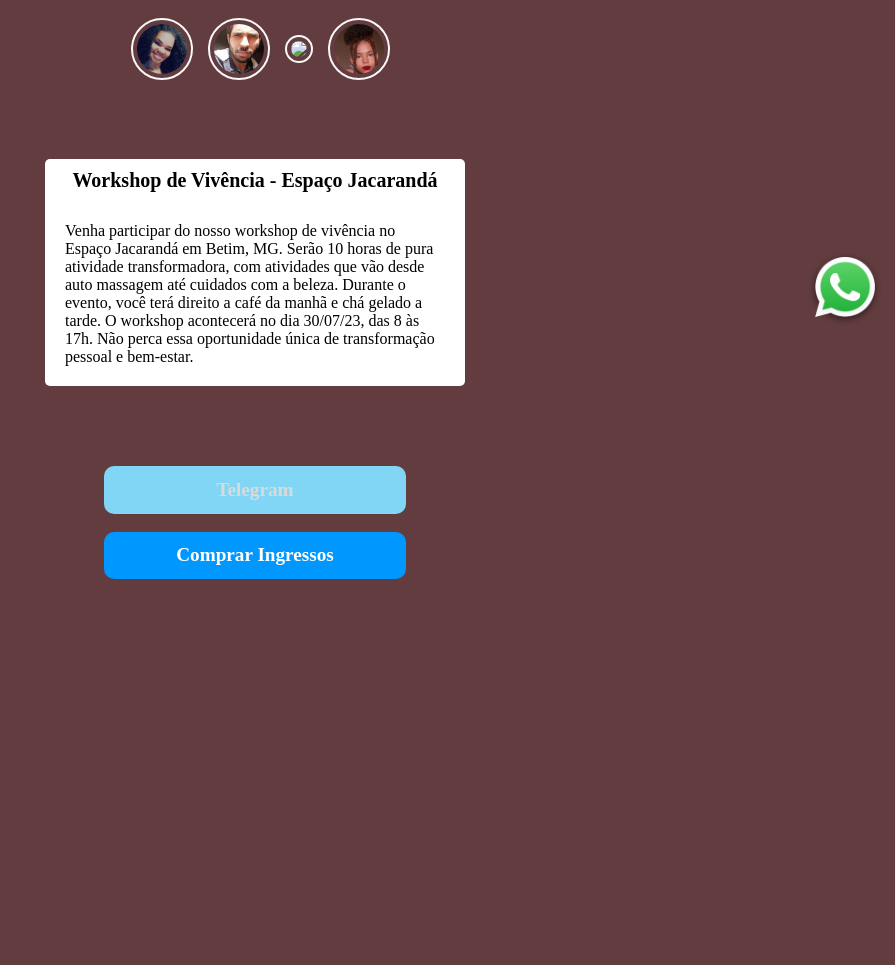
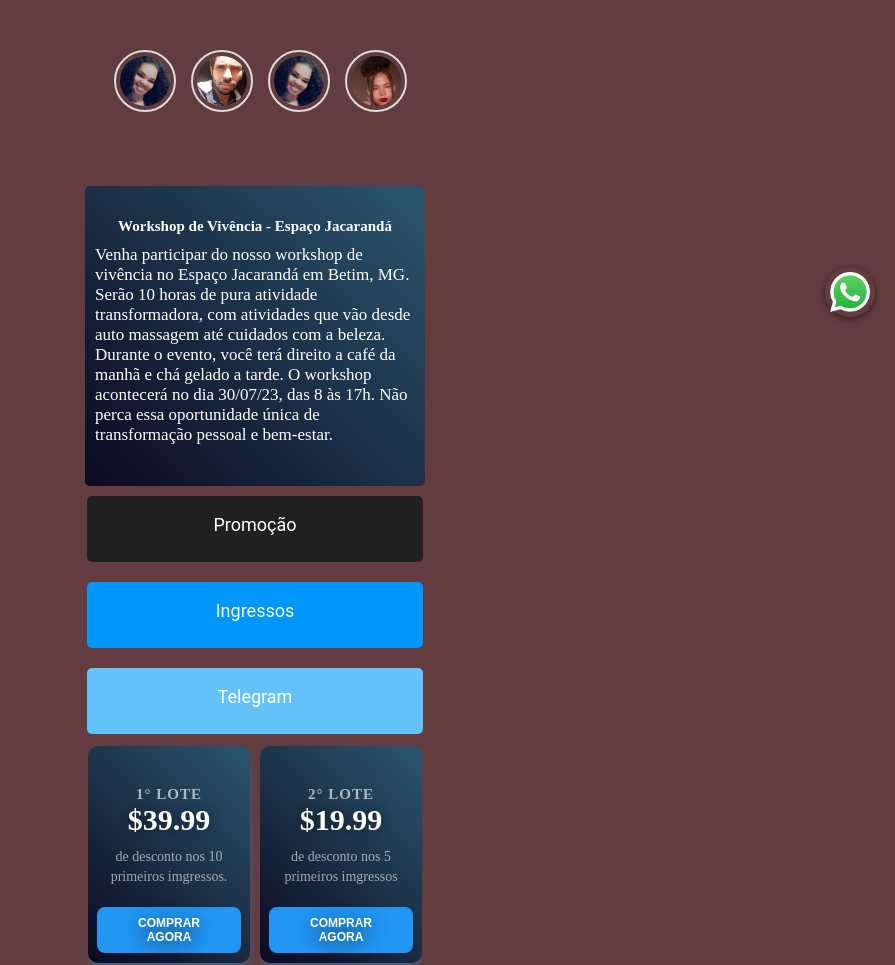
Before and after one commit to AliferSouza/florecer, a website with bundled scripts: page index.html in a window 1280 px wide. Shown: the part 463-1428 px from the top of the page, without its empty margins (385-1280 px from the left). Before the commit the page ends 1200 px from the top, so only its background shows below. Built offline with nearby package versions, Linux system fonts and the light colour scheme; files whose address does not match are found by name.

Commit message:
Add files via upload

```diff
--- a/src/components/relogio.js
+++ b/src/components/relogio.js
@@ -14,6 +14,8 @@ const diferencaEmDias = Math.round((dataFinal - dataAtual) / umDia);
   return `
     <div class="relogio">
     Faltam ${diferencaEmDias} dias.
+    <p>Para o evento que irá mundar a sua historia...</p>
     </div>
+
   `;
 }
--- a/src/dados/data.js
+++ b/src/dados/data.js
@@ -2,7 +2,7 @@
 const cardDateColaboradores = [
     {id:"vivi",img :"./src/img/vivi.jpg",vivi:'https://www.instagram.com/viviane.snt_/'},
     {id:"alifer", img:"./src/img/alifer.jpg",alifer:'https://www.instagram.com/alifer_oliveira_souza/'},
-    {id:"ester",img:"./src/img/Ester.jpg",ester:'https://www.instagram.com/grazileite.integrar/'},
+    {id:"vivi",img :"./src/img/vivi.jpg",vivi:'https://www.instagram.com/viviane.snt_/'},
     {id:"lest",img:"./src/img/lest.jpg",lest:'https://www.instagram.com/_drac_lb/'}
 
 
--- a/src/lib/index.js
+++ b/src/lib/index.js
@@ -33,6 +33,7 @@ import useTags from "./src/use/useTags.js"
 import useClick from "./src/use/useClick.js"
 import useTag from "./src/use/useTag.js"
 import useSearch from "./src/URL/useSearch.js"
+import useFuc from "./src/use/useFuc.js"
 
 
 export {
@@ -63,5 +64,6 @@ export {
   useTag,
   useClick,
   useSearch,
-  Emitter
+  Emitter,
+  useFuc
 };
--- a/src/lib/src/router/router-fuc/Router.js
+++ b/src/lib/src/router/router-fuc/Router.js
@@ -6,9 +6,8 @@ import erroPage from "../erroPage.js";
 export default function Router(componentsPages, component) {
   const cache = {};
   function getOrRenderComponent(componentCache) {
-
     const componentName = componentCache.toLowerCase();
-    const currentURL = location.pathname + location.hash;
+    const currentURL = location.pathname
     document.title = componentName.toUpperCase();
 
     if (!cache[componentName] || cache[componentName].url !== currentURL) {
@@ -18,9 +17,6 @@ export default function Router(componentsPages, component) {
 
     return cache[componentName].component;
   }
-
-
-
 
 
   async function route() {
--- /dev/null
+++ b/src/lib/src/use/useFuc.js
@@ -0,0 +1,4 @@
+export default window.useFuc =  (value) => {
+ return value
+
+};
--- a/src/main.js
+++ b/src/main.js
@@ -1,7 +1,6 @@
 import {Router } from"./lib/index.js"
-import home from "./pages/home.js"
+import florecer from "./pages/home.js"
 
 
 
-
-Router({home})
+Router({florecer})
--- a/src/pages/home.js
+++ b/src/pages/home.js
@@ -1,47 +1,66 @@
-import cardColaboradores from "../components/cardColaboradores.js";
+import cardColaboradores from "../components/cardColaboradores.js"
 import relogio from "../components/relogio.js"
 
 export default async function Home() {
 
   return `
   <div class="container_home">
+    <br>
+
+          <img src="./src/img/vivivi.png" alt="Logo" width="200" height="50">
 
           ${relogio()}
-       <img src="./src/dados/IMG-20230414-WA0018-removebg-preview.png" >
+
+          <img src="./src/img/logoo.png" alt="Logo" width="280" height="480">
+
           ${cardColaboradores()}
+          <div class="container_home_texto">
+            <h2>Workshop de Vivência - Espaço Jacarandá</h2>
+          <p>Venha participar do nosso workshop de vivência no Espaço Jacarandá em Betim, MG. Serão 10 horas de pura atividade transformadora, com atividades que vão desde auto massagem até cuidados com a beleza. Durante o evento, você terá direito a café da manhã e chá gelado a tarde. O workshop acontecerá no dia 30/07/23, das 8 às 17h. Não perca essa oportunidade única de transformação pessoal e bem-estar.</p>
+          </div>
 
 
-      <div class="texte-container">
-        <h2>Workshop de Vivência - Espaço Jacarandá</h2>
-        <p>
-          Venha participar do nosso workshop de vivência no Espaço Jacarandá em Betim, MG.
-          Serão 10 horas de pura atividade transformadora, com atividades que vão desde
-          auto massagem até cuidados com a beleza. Durante o evento, você terá direito a café
-          da manhã e chá gelado a tarde. O workshop acontecerá no dia 30/07/23, das 8 às 17h.
-          Não perca essa oportunidade única de transformação pessoal e bem-estar.
-        </p>
+
+          <div class="container_home_buttons">
+            <a class="btn  btn-2" href="#">Promoção</a>
+            <a class="btn btn-1" href="#">Ingressos</a>
+            <a class="btn btn-3" href="#">Telegram</a>
           </div>
-
-    <div class="button-container">
-      <a href="https://telegram.org/" target="_blank" class="button button-telegram">Telegram</a>
-      <br>
-      <a href="https://simpla.com.br/" target="_blank" class="button button-simpla">Comprar Ingressos</a>
-    </div>
-    <br>
 
           <div class="whatsapp">
             <a href="https://wa.me/SEUNUMERODOWHATSAPP" target="_blank">
-  <img src="./src/img/whatsapp.png"  width="60" height="60">
+            <img src="./src/img/whatsapp.png"  width="40" height="40">
             </a>
           </div>
 
-
+          <div class="cards">
+          <div class="card">
+        <div class="content">
+          <div class="title">1° Lote</div>
+          <div class="price">$39.99</div>
+          <div class="description">de desconto nos 10 primeiros imgressos.</div>
+        </div>
+          <button>
+          Comprar agora
+          </button>
+         </div>
+         <div class="cards">
+          <div class="card">
+        <div class="content">
+          <div class="title">2° lote</div>
+          <div class="price">$19.99</div>
+          <div class="description">de desconto nos 5 primeiros imgressos</div>
+        </div>
+          <button>
+          Comprar agora
+          </button>
+         </div>
 
 </div>
 
 
 
 
-
-    `;
+          </div>
+          `
 }
--- a/src/styles/index.css
+++ b/src/styles/index.css
@@ -5,32 +5,130 @@
 
 body{
   display: flex;
-  justify-self: center;
+  justify-content: center;
   align-items: center;
-  flex-direction: column;
+  width: 100vw;
   background: #623c3f;
 }
 
 .container_home{
-  position: relative;
-  top: -100px;
+  width: 350px;
+  border-radius: 4px;
   display: flex;
-  justify-self: center;
+  align-items: center;
+  justify-items: center;
+  flex-direction: column;
+  background: #623c3f;
+  border-radius: 8px;
+}
+
+.relogio{
+  position: absolute;
+  top: 80px;
+  color: #fff;
+  z-index: 20000;
+}
+
+.container_home_texto{
+  display: flex;
+  justify-content: center;
   align-items: center;
   flex-direction: column;
-  background: #623c3f;
-  width: 480px;
+  background: linear-gradient(45deg, #04051dea 0%, #2b566e 100%);
+  margin: 5px;
+  border-radius: 5px;
+  width: 340px;
+  height: 300px;
+  margin-bottom: 10px;
+  color: #fff;
 }
 
-img{
+.container_home_texto p{
+  margin: 10px;
+  font-size: 17px;
+}
+
+.container_home_texto h2{
+  font-size: 15px;
+}
+
+.container_home_buttons{
+  display: flex;
+  justify-content: center;
+  align-items: center;
+  flex-direction: column;
+  gap: 10px;
+  text-decoration: none;
+}
+
+.btn{
+  width: 300px;
+  height: 30px;
+  border-radius: 5px;
+  color: #fff;
+  text-decoration: none;
+  text-align: center;
+  margin-bottom: 10px;
+}
+.btn-1{
   position: relative;
+  padding: 1em 1em;
+  border: 0;
+  background-color: rgb(1, 150, 250);
+  font-family: "Roboto", Arial, "Segoe UI", sans-serif;
+  font-size: 18px;
+  font-weight: 400;
+  color: #fff;
+  z-index: 2;
 
 }
+.btn-2{
+ position: relative;
+ padding: 1em 1em;
+ border: 0;
+ background-color: #212121;
+ font-family: "Roboto", Arial, "Segoe UI", sans-serif;
+ font-size: 18px;
+ font-weight: 400;
+ color: #fff;
+ z-index: 2;
+}
+.btn-3{
+  position: relative;
+  padding: 1em 1em;
+  border: 0;
+  background-color: rgb(99, 194, 248);
+  font-family: "Roboto", Arial, "Segoe UI", sans-serif;
+  font-size: 18px;
+  font-weight: 400;
+  color: #fff;
+  z-index: 2;
+}
+
+.whatsapp {
+  position: fixed;
+  bottom: 20px;
+  right: 20px;
+  z-index: 30000;
+}
+
+.whatsapp a {
+  display: flex;
+  align-items: center;
+  justify-content: center;
+  width: 50px;
+  height: 50px;
+  color: #fff;
+  border-radius: 50%;
+  box-shadow: 0 2px 6px rgba(0, 0, 0, 0.5);
+  transition: all 0.3s ease;
+}
+
 
 /*css img integrantes*/
 .home-img-colaboradores{
   position: relative;
-  top: -100px;
+  top: -50px;
   width: 100%;
   display: flex;
   justify-content: center;
@@ -42,16 +140,18 @@ img{
 .home-img-colaboradores-redondo{
   width: 50px;
   padding: 4px;
-  border: 2px solid #faf8f9;
+  border: 2px solid #dddddd;
   border-radius: 50%;
   margin: 15px 0px 15px 10px;
   cursor: pointer;
+
+
 
 }
 
 /*css card*/
 .home-img-cards{
-  width: 90%;
+  width: 100%;
   display: flex;
   gap: 5px;
   cursor: pointer;
@@ -65,103 +165,176 @@ img{
   border-radius: 5px;
 }
 
-.texte-container{
+
+
+
+
+
+
+
+
+
+.cards{
   display: flex;
   justify-content: center;
   align-items: center;
-  flex-direction: column;
-  position: relative;
-  top: -40px;
-  background: #fff;
-  width: 420px;
-  border-radius: 5px;
-
-}
-
-h2{
-  margin: 10px;
-  font-size: 20px;
-
-}
-
-p{
-  margin: 20px;
-}
-
-.button-container{
-  display: flex;
-  justify-content: center;
-  align-items: center;
-  flex-direction: column;
-  padding: 40px;
+  gap: 10px;
+  overflow-x: auto;
 }
 
 
-.button-telegram{
-  padding: 0.8rem 7rem;
-  background-color: #82d6f5;
-  color: rgb(219, 218, 218);
+.card {
+  display: flex;
+  flex-direction: column;
+  align-items: center;
+  justify-content: space-around;
+  width: 160px;
+  padding: 10px 1px;
+  margin: 2px 0;
+  text-align: center;
+  position: relative;
+  cursor: pointer;
+  box-shadow: 0 10px 15px -3px rgba(33,150,243,.4),0 4px 6px -4px rgba(33,150,243,.4);
   border-radius: 10px;
-  text-decoration: none;
-  font-size: 1.2rem;
-  font-weight: bold;
-
+  background-color: #6B6ECC;
+  background: linear-gradient(45deg, #04051dea 0%, #2b566e 100%);
 }
 
-.button-simpla{
-  padding: 0.8rem 4.5rem;
-  background-color: #0097ff;
+.content {
+  padding: 20px;
+}
+
+.content .price {
   color: white;
-  border-radius: 10px;
-  text-decoration: none;
-  font-size: 1.2rem;
-  font-weight: bold;
+  font-weight: 600;
+  font-size:30px;
+  text-shadow: 0px 0px 10px rgba(0, 0, 0, 0.42);
+}
 
+.content .description {
+  color: rgba(255, 255, 255, 0.6);
+  margin-top: 10px;
+  font-size: 14px;
+}
+
+.content .title {
+  font-weight: 600;
+  text-transform: uppercase;
+  color: rgba(255, 255, 255, 0.64);
+  margin-top: 10px;
+  font-size: 15px;
+  letter-spacing: 1px;
+}
+
+button {
+  -webkit-user-select: none;
+  -moz-user-select: none;
+  user-select: none;
+  border: none;
+  outline: none;
+  color: rgb(255 255 255);
+  text-transform: uppercase;
+  font-weight: 600;
+  font-size: 0.75rem;
+  padding: 0.55rem 1.2rem;
+  background-color: rgb(33 150 243);
+  border-radius: 0.5rem;
+  width: 90%;
+  text-shadow: 0px 4px 18px #2c3442;
 }
 
 
 
 
-.relogio {
-  position: absolute;
-  top: 60px;
-  display: flex;
-  align-items: center;
-  justify-content: space-around;
-  height: 200px;
-  width: 550px;
-  background: transparent;
-  border-radius: 3px;
-  z-index: 1000;
-  color: #fff;
-  font-family: Cambria, Cochin, Georgia, Times, 'Times New Roman', serif;
-}
 
 
 
 
-.whatsapp {
-  position: fixed;
-  bottom: 20px;
-  right: 20px;
+
+
+
+
+
+.cookie-card {
+  max-width: 320px;
+  padding: 1rem;
+  background-color: #fff;
+  border-radius: 10px;
+  box-shadow: 20px 20px 30px rgba(0, 0, 0, .05);
 }
 
-.whatsapp a {
+.title {
+  font-weight: 600;
+  color: rgb(31 41 55);
+}
+
+.description {
+  margin-top: 1rem;
+  font-size: 0.875rem;
+  line-height: 1.25rem;
+  color: rgb(75 85 99);
+}
+
+.description a {
+  --tw-text-opacity: 1;
+  color: rgb(59 130 246);
+}
+
+.description a:hover {
+  -webkit-text-decoration-line: underline;
+  text-decoration-line: underline;
+}
+
+.actions {
   display: flex;
   align-items: center;
-  justify-content: center;
-  width: 60px;
-  height: 60px;
-  color: #fff;
-  border-radius: 50%;
-  box-shadow: 0 2px 6px rgba(0, 0, 0, 0.5);
-  transition: all 0.3s ease;
+  justify-content: space-between;
+  margin-top: 1rem;
+  -moz-column-gap: 1rem;
+  column-gap: 1rem;
+  flex-shrink: 0;
 }
 
-.whatsapp a:hover {
-  width: 40px;
+.pref {
+  font-size: 0.75rem;
+  line-height: 1rem;
+  color: rgb(31 41 55 );
+  -webkit-text-decoration-line: underline;
+  text-decoration-line: underline;
+  transition: all .3s cubic-bezier(0.4, 0, 0.2, 1);
+  border: none;
+  background-color: transparent;
 }
 
-.whatsapp i {
-  font-size: 24px;
+.pref:hover {
+  color: rgb(156 163 175);
 }
+
+.pref:focus {
+  outline: 2px solid transparent;
+  outline-offset: 2px;
+}
+
+.accept {
+  font-size: 0.75rem;
+  line-height: 1rem;
+  background-color: rgb(17 24 39);
+  font-weight: 500;
+  border-radius: 0.5rem;
+  color: #fff;
+  padding-left: 1rem;
+  padding-right: 1rem;
+  padding-top: 0.625rem;
+  padding-bottom: 0.625rem;
+  border: none;
+  transition: all .15s cubic-bezier(0.4, 0, 0.2, 1);
+}
+
+.accept:hover {
+  background-color: rgb(55 65 81);
+}
+
+.accept:focus {
+  outline: 2px solid transparent;
+  outline-offset: 2px;
+}
```
Also changed, not shown: src/components/cookie.js (added, +28 -0 lines), src/img/logoo.png (added), src/img/vivivi.png (added). Lines whose indentation alone changed are shown as unchanged.
